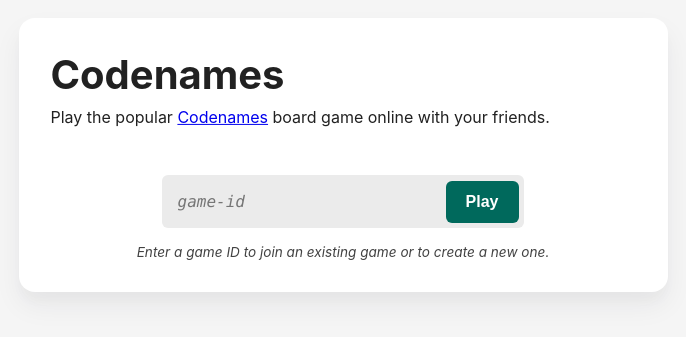
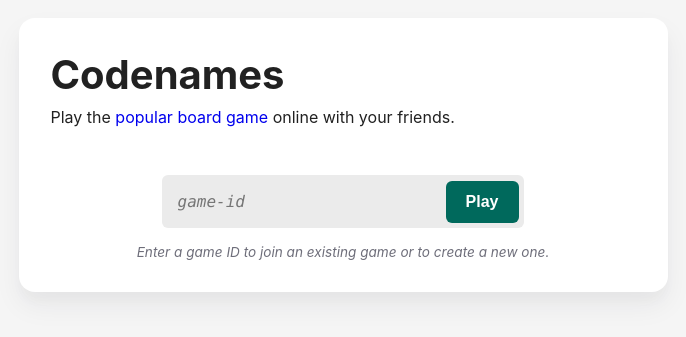
Before and after one commit to nchaloult/codenames, a React (Create React App) app in the folder client/: page / in a window 1280 px wide. Shown: the part 245-582 px from the top of the page, without its empty margins (297-983 px from the left). Built offline with nearby package versions, Linux system fonts and the light colour scheme.

Commit message:
client: adjust styles for hyperlinks

```diff
--- a/client/src/App.tsx
+++ b/client/src/App.tsx
@@ -13,9 +13,14 @@
       <div className="card card-sm">
         <h1>Codenames</h1>
         <p>
-          Play the popular{' '}
-          <a href="https://www.youtube.com/watch?v=zQVHkl8oQEU">Codenames</a>{' '}
-          board game online with your friends.
+          Play the{' '}
+          <a
+            href="https://www.youtube.com/watch?v=zQVHkl8oQEU"
+            target="_blank"
+            rel="noopener noreferrer">
+            popular board game
+          </a>{' '}
+          online with your friends.
         </p>
         <div id="form-sm-wrapper">
           <form className="form-sm" onSubmit={(e) => handleGameIDFormSubmit(e)}>
--- a/client/src/index.css
+++ b/client/src/index.css
@@ -126,12 +126,20 @@
   margin-bottom: 1rem;
 }
 
+a {
+  text-decoration: none;
+}
+
+a:hover {
+  text-decoration: underline;
+}
+
 .subtext {
   margin: 0;
   text-align: center;
   font-style: italic;
   font-size: 0.85rem;
-  color: #424242;
+  color: #6e6e7a;
 }
 
 /* Interactables */
@@ -191,6 +199,10 @@
   background: #00695c;
 }
 
+button:focus {
+  outline: none;
+}
+
 /* Cards */
 
 .card {
```
